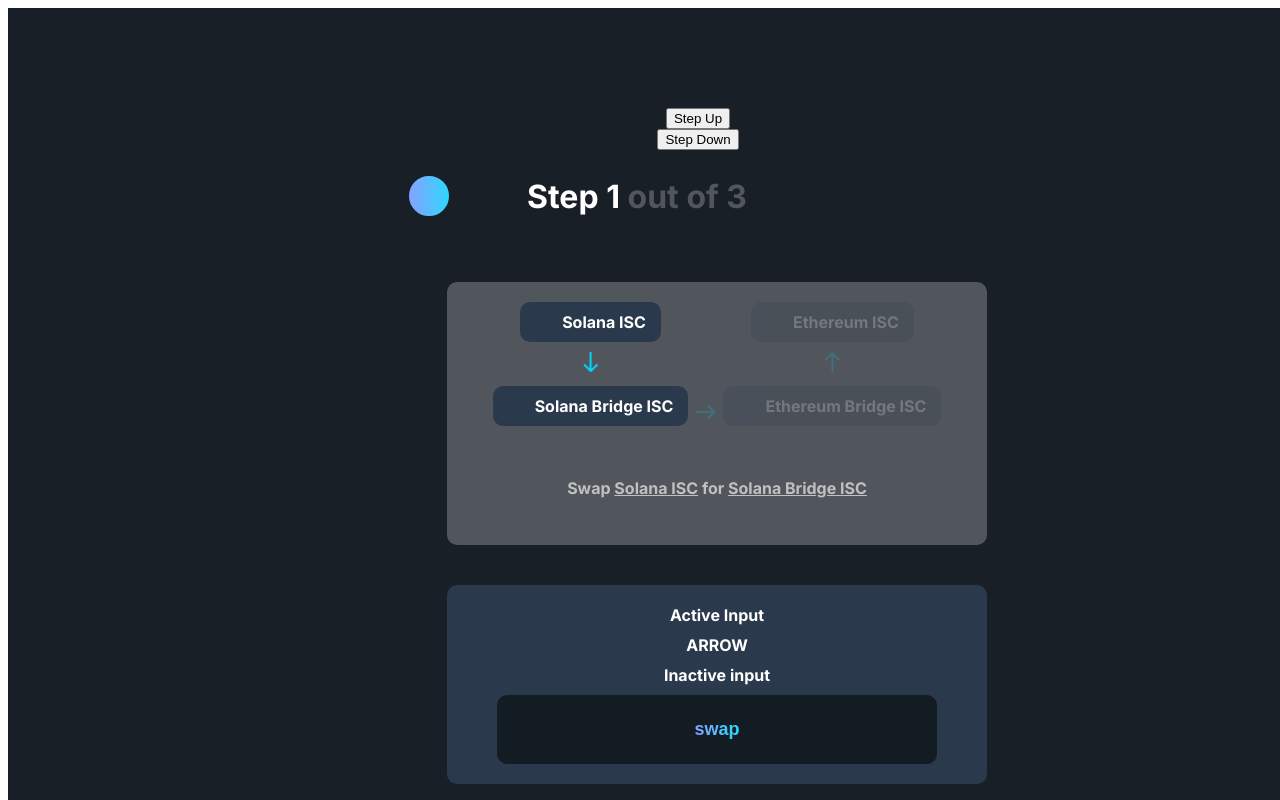
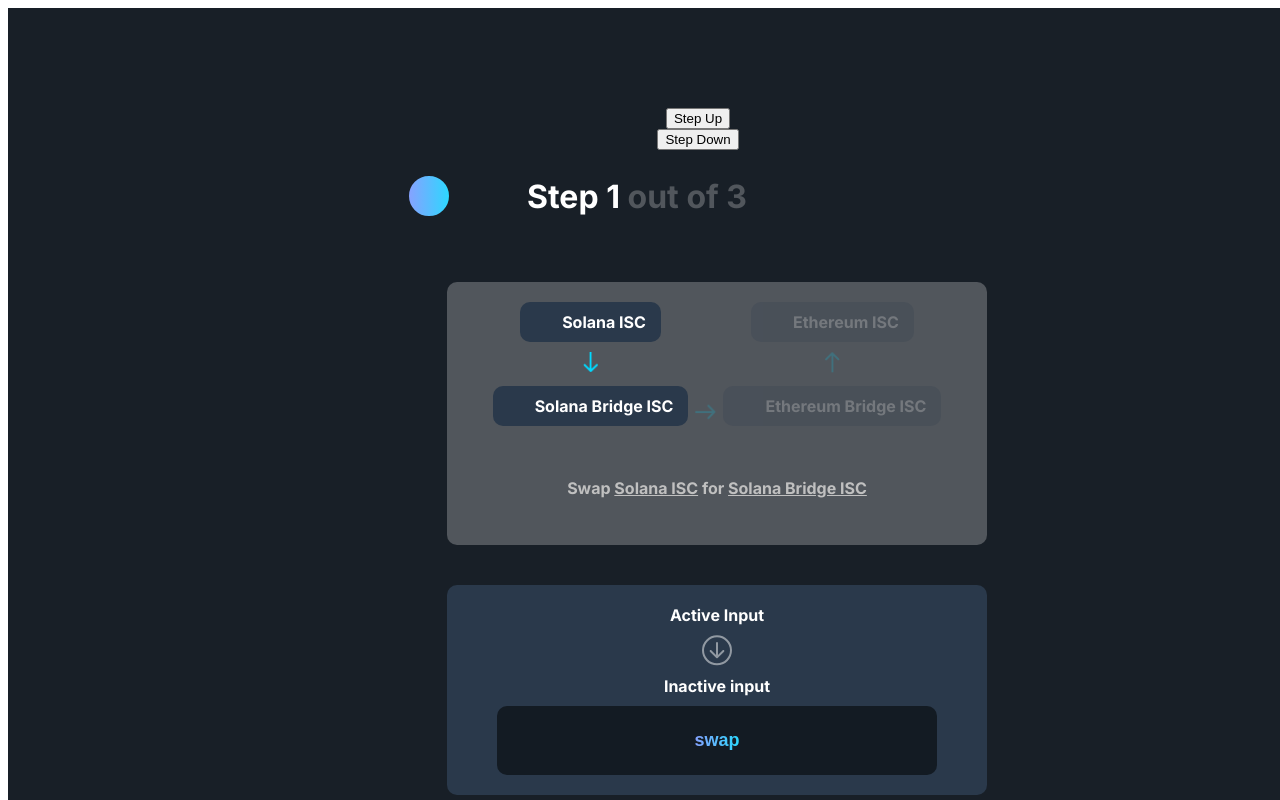
Before and after one commit to Gitmazter/ISC_bridge_fork, a Next.js app: page / in a window 1280 px wide. Shown: the top 800 px of the page. Built offline with nearby package versions, Linux system fonts and the light colour scheme; some icons are missing.

Commit message:
add bordered arrow

```diff
--- a/pages/v2Components/cardComponents/CardBody.jsx
+++ b/pages/v2Components/cardComponents/CardBody.jsx
@@ -2,6 +2,7 @@ import styles from '../../../styles/mystyle.module.css'
 import ActionButton from './bodyComponents/ActionButton'
 import ActiveInput from './bodyComponents/ActiveInput'
 import InactiveInput from './bodyComponents/InactiveInput'
+import BorderedArrow from './icons/BorderedArrow'
 
 const CardBody = () => {
   // TODO
@@ -21,7 +22,7 @@ const CardBody = () => {
     <div className={styles.CardBody}>
       <div className={styles.CardBodyInner}>
         <ActiveInput/>
-        <div>ARROW</div>
+        <BorderedArrow type={'swap'}/>
         <InactiveInput/>
         <ActionButton prompt={prompt}/>
       </div>
```
